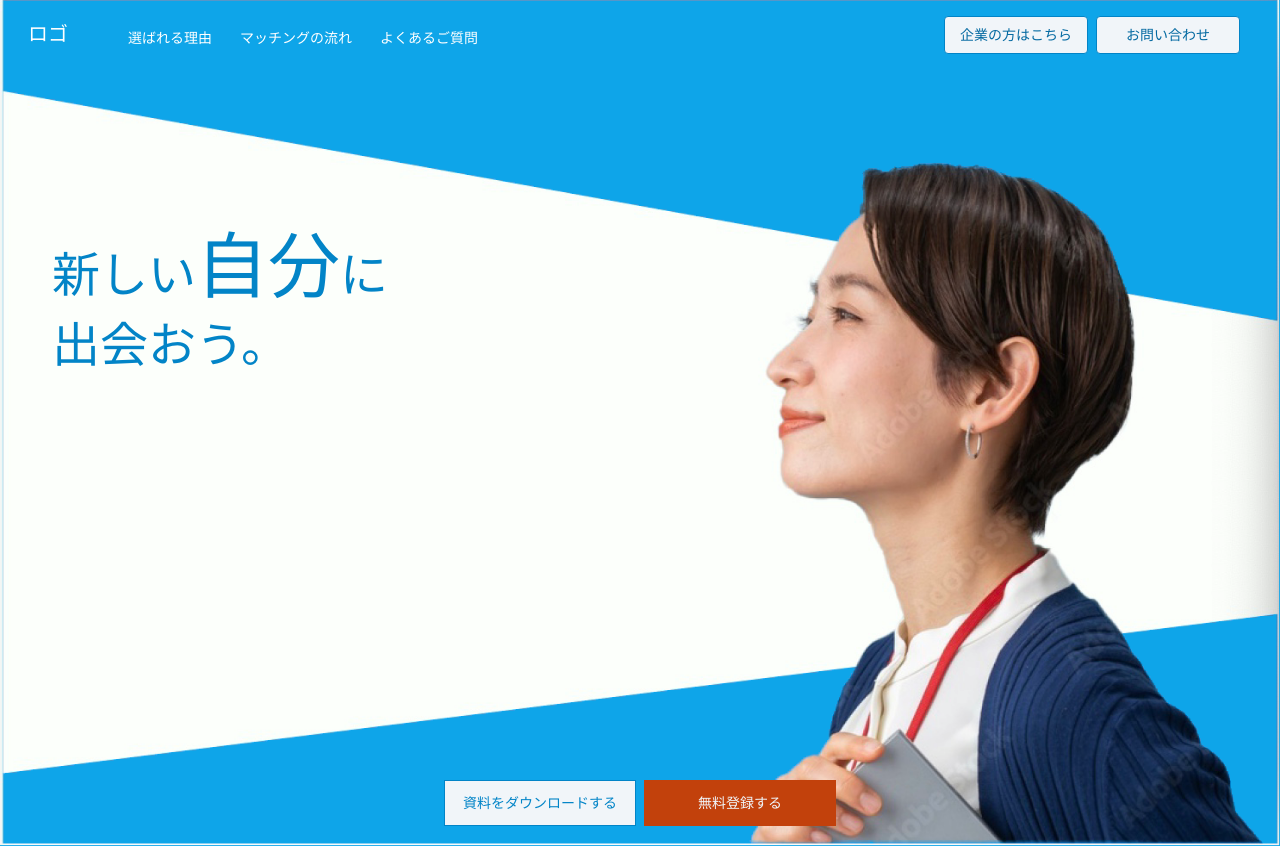
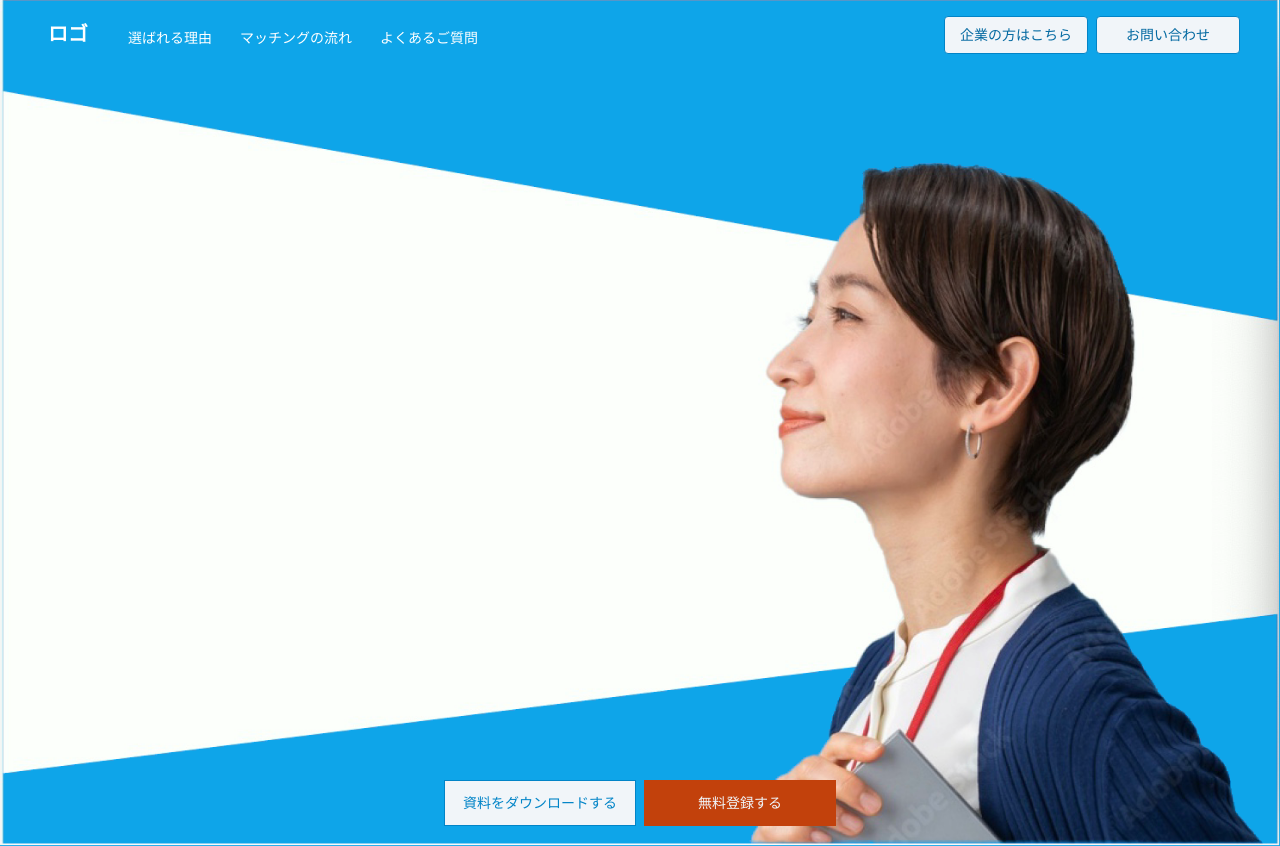
Before and after one commit to bonniarc/tailwindcss, a website: page public/index.html in a window 1280 px wide. Shown: the top 846 px of the page. Drawn offline with nearby package versions, Linux system fonts and the light colour scheme.

```diff
--- a/public/index.html
+++ b/public/index.html
@@ -19,8 +19,8 @@
         <nav class="bg-sky-500">
             <div>
             <header-list class="relative bg-sky-500 mt-2">
-                <div class="flex items-center text-white">
-                    <logo class="px-5 ml-10 md:ml-2 absolute top-5 text-xl">ロゴ</logo>
+                <div class="flex items-center text-sky-900 md:text-white">
+                    <logo class="px-5 ml-12 md:ml-7 absolute top-5 font-bold text-xl">ロゴ</logo>
 
                 </div>
 
@@ -51,7 +51,7 @@
 
                     <img class="w-full top-0 mb-5" src="/ladyy.PNG" alt="img">
 
-                    <div class="absolute top-5 my-20">
+                    <div class="hidden absolute top-5 my-20">
                         <h1 class="mx-5 mt-3 md:mt-32  pl-8 pb-5 text-2xl md:text-5xl text-sky-600">新しい<span class="text-4xl md:text-7xl">自分</span>に</h1>
                         <h1 class="mx-5 pl-8 pb-20 text-2xl md:text-5xl text-sky-600">出会おう。</h1>
 
```
